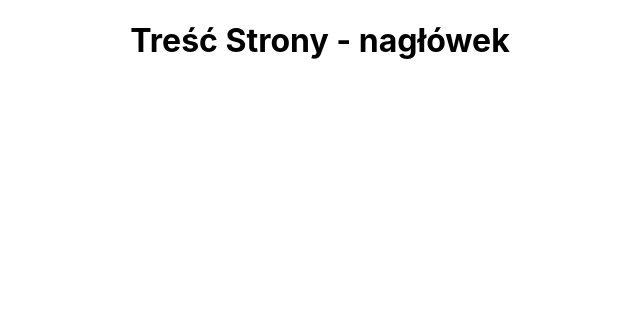
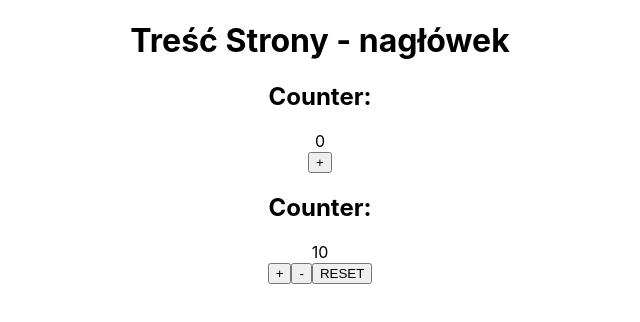
Before and after one commit to KajBialas/stacja-it-react-hooks-workshop, a React (Create React App) app: page / in a window 1280 px wide. Shown: the top 322 px of the page, without its empty margins (320-960 px from the left). Built offline with nearby package versions, Linux system fonts and the light colour scheme.

Commit message:
issue2 - final

```diff
--- a/src/App.js
+++ b/src/App.js
@@ -1,10 +1,14 @@
 import React from 'react';
+import Counter from './Counter';
+import CounterF from './CounterF';
 import './App.css';
 
 function App() {
   return (
     <div className="App">
       <h1>Treść Strony - nagłówek</h1>
+      <Counter />
+      <CounterF/>
     </div>
   );
 }
--- /dev/null
+++ b/src/Counter.js
@@ -0,0 +1,22 @@
+import React, { Component } from 'react';
+
+class Counter extends Component {
+  state = {
+    counter: 0,
+  };
+
+  incrementCounter = () => this.setState((prevState) => ({counter: prevState.counter + 1}));
+
+  render() {
+    console.log('RENDER');
+    return (
+      <div>
+        <h2>Counter:</h2>
+        <div>{this.state.counter}</div>
+        <button onClick={this.incrementCounter}>+</button>
+      </div>
+    )
+  }
+}
+
+export default Counter;
--- /dev/null
+++ b/src/CounterF.js
@@ -0,0 +1,29 @@
+import React, { useState } from 'react';
+
+function CounterF() {
+  const [counterValue, setCounterValue] = useState(10);
+
+  const incrementCounter = () => {
+    setCounterValue((prevState) => prevState + 1);
+  };
+
+  const decrementCounter = () => {
+    setCounterValue(counterValue - 1)
+  };
+
+  const resetCounter = () => {
+    setCounterValue(10)
+  };
+
+  return (
+    <div>
+      <h2>Counter:</h2>
+      <div>{counterValue}</div>
+      <button onClick={incrementCounter}>+</button>
+      <button onClick={decrementCounter}>-</button>
+      <button onClick={resetCounter}>RESET</button>
+    </div>
+  )
+}
+
+export default CounterF;
```
